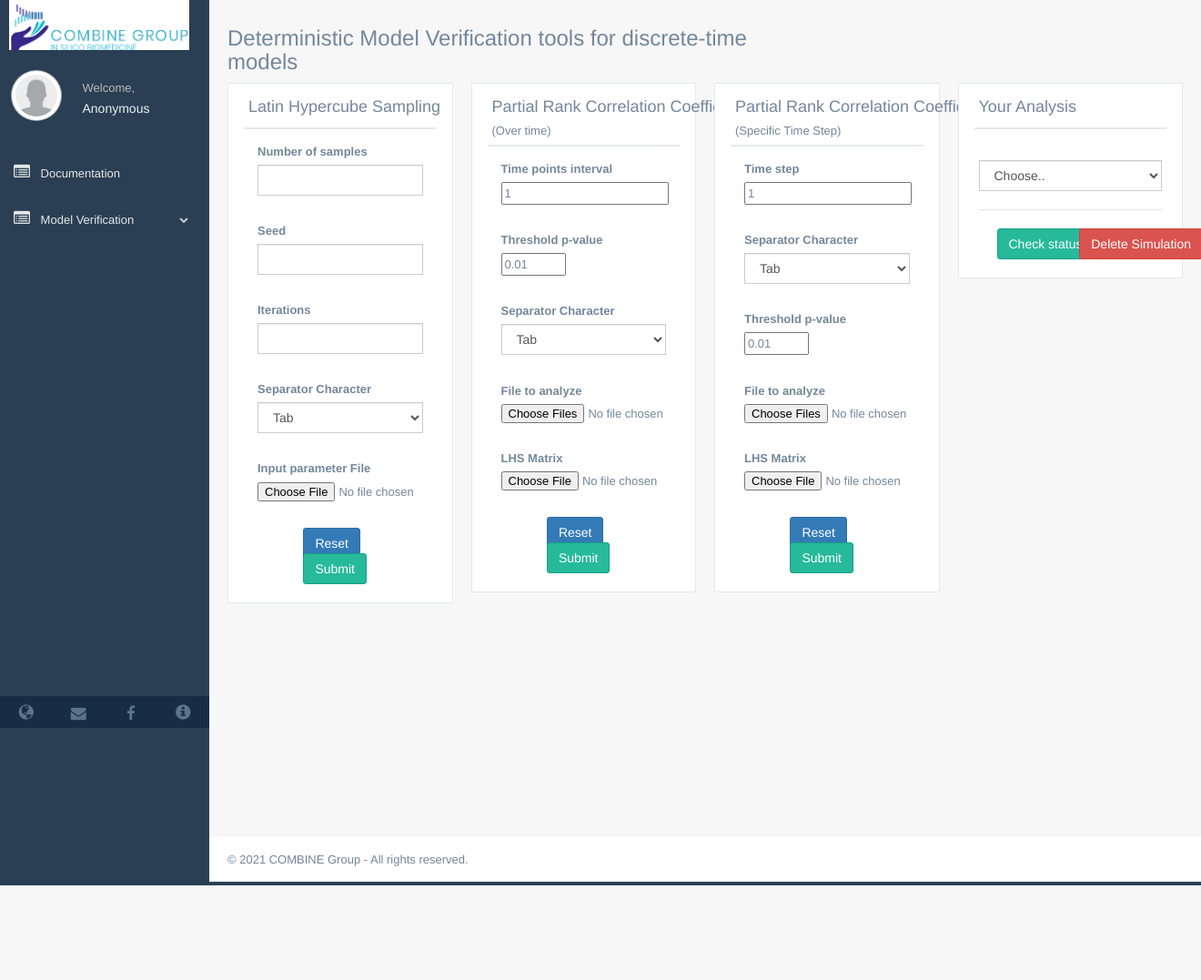
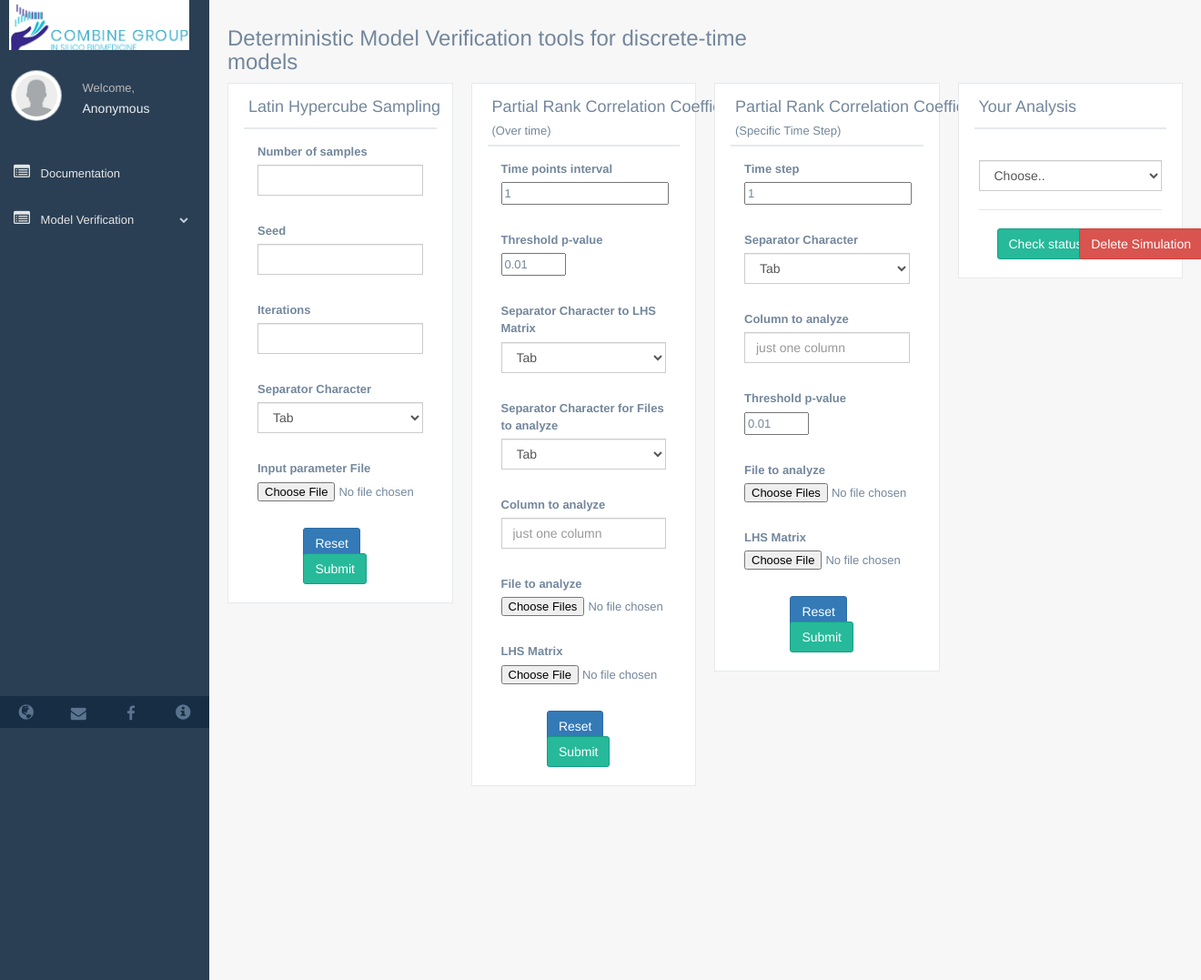
Before and after one commit to COMBINE-Group/docker_verify, a Django app: page /verify_lhs-prcc/ in a window 1320 px wide. Shown: the top 1077 px of the page at 91% size. Before the commit the page ends 973 px from the top, so only its background shows below. Run offline with Django 3.2, Linux system fonts and the light colour scheme; some libraries are stand-ins or nearby versions.

Commit message:
add the possibility to add more than 1 files for PRCC overtime
add get_correct_col_value
add different separator for LHS file and File to analyze

```diff
--- a/verify/static/js/function_verify_lhs_prcc.js
+++ b/verify/static/js/function_verify_lhs_prcc.js
@@ -100,7 +100,9 @@ $(document).ready(function () {
         let fileMatrixLhs = $("#file_matrix_lhs")
         let step_time_points = $("#step_times_points").val()
         let threshold_pvalue = $("#threshold_pvalue").val()
-        let char_sep = $('select[name=sep_prcc]').val();
+        let char_sep_for_lhs = $('select[name=sep_prcc_for_lhs_matrix]').val();
+        let char_sep_for_files = $('select[name=sep_prcc_for_files]').val();
+        let col = $('#column_select_prcc_overtime').val();
 
         if (fileInputPrcc[0].files.length === 0 && fileMatrixLhs[0].files.length === 0) {
             swalError("No files selected")
@@ -117,8 +119,10 @@ $(document).ready(function () {
             data.append("csrfmiddlewaretoken", csrf_token)
             data.append("name_analysis", name_analysis[1])
             data.append("step_time_points", step_time_points)
-            data.append("sep", char_sep)
+            data.append("sep_for_lhs", char_sep_for_lhs)
+            data.append("sep_for_files", char_sep_for_files)
             data.append("threshold_pvalue", threshold_pvalue)
+            data.append("col", col)
 
             swal({
                 title: 'Running',
@@ -175,6 +179,7 @@ $(document).ready(function () {
         let timeStep = $("#time_step").val()
         let threshold_pvalue = $("#threshold_pvalue_specific_ts").val()
         let char_sep = $('select[name=sep_prcc_specific_ts]').val();
+        let col = $('#column_select_prcc_specific_ts').val();
         let fileInput = $("#file_input_specific_ts")
         let fileMatrixLhs = $("#file_matrix_lhs_specific_ts")
 
@@ -195,6 +200,7 @@ $(document).ready(function () {
             data.append("timeStep", timeStep)
             data.append("pvalue", threshold_pvalue)
             data.append("sep", char_sep)
+            data.append("col", col)
 
             swal({
                 title: 'Running',
--- a/verify/templates/verify/verify_lhs_prcc_gen.html
+++ b/verify/templates/verify/verify_lhs_prcc_gen.html
@@ -129,15 +129,42 @@
                                 <br/>
                                 <div class="form-group">
                                     <div class="col-md-12 col-sm-12 col-xs-12">
-                                        <label>Separator Character </label>
+                                        <label>Separator Character to LHS Matrix</label>
                                     </div>
                                     <div class="col-md-12 col-sm-12 col-xs-12">
-                                        <select name="sep_prcc" class="form-control" required>
+                                        <select name="sep_prcc_for_lhs_matrix" class="form-control" required>
                                             <option value="tab">Tab</option>
                                             <option value="comma">Comma</option>
                                             <option value="semicol">Semicolon</option>
                                             <option value="space">Space</option>
                                         </select>
+                                    </div>
+                                </div>
+                                <br/>
+
+                                <div class="form-group">
+                                    <div class="col-md-12 col-sm-12 col-xs-12">
+                                        <label>Separator Character for Files to analyze </label>
+                                    </div>
+                                    <div class="col-md-12 col-sm-12 col-xs-12">
+                                        <select name="sep_prcc_for_files" class="form-control" required>
+                                            <option value="tab">Tab</option>
+                                            <option value="comma">Comma</option>
+                                            <option value="semicol">Semicolon</option>
+                                            <option value="space">Space</option>
+                                        </select>
+                                    </div>
+                                </div>
+                                <br/>
+
+                                <div class="form-group">
+                                    <div class="col-md-12 col-sm-12 col-xs-12">
+                                        <label>Column to analyze</label>
+                                    </div>
+                                    <div class="col-md-12 col-sm-12 col-xs-12">
+                                        <input type="text" id="column_select_prcc_overtime" name="column_select_prcc_overtime"
+                                               placeholder="just one column"
+                                               class="form-control" required>
                                     </div>
                                 </div>
                                 <br/>
@@ -206,6 +233,17 @@
                                             <option value="semicol">Semicolon</option>
                                             <option value="space">Space</option>
                                         </select>
+                                    </div>
+                                </div>
+                                <br/>
+                                <div class="form-group">
+                                    <div class="col-md-12 col-sm-12 col-xs-12">
+                                        <label>Column to analyze</label>
+                                    </div>
+                                    <div class="col-md-12 col-sm-12 col-xs-12">
+                                        <input type="text" id="column_select_prcc_specific_ts" name="column_select_prcc_specific_ts"
+                                               placeholder="just one column"
+                                               class="form-control" required>
                                     </div>
                                 </div>
                                 <br/>
--- a/verify/views.py
+++ b/verify/views.py
@@ -14,7 +14,7 @@ from utilities.tools import (check_content_type, check_status_simulation,
                              get_plot_trends_convergence_corr, get_sep,
                              run_lhs_analysis, run_prcc_analysis,
                              run_prcc_specific_ts, run_smoothness_analysis,
-                             run_sobol_analysis, save_files)
+                             run_sobol_analysis, save_files, get_correct_col_value)
 
 
 def verify_lhs_prcc(response):
@@ -183,10 +183,8 @@ def smoothness_analysis(request):
     if request.method == 'POST':
         if len(request.FILES.getlist('file')) == 1:
             if check_content_type(request.FILES.getlist('file'), 'text/csv,application/octet-stream'):
-                col = int(request.POST['column_select'])
-                if col > 1:
-                    col = col - 1
-                else:
+                col = get_correct_col_value(int(request.POST['col']))
+                if col == -1:
                     return JsonResponse({'status': 0, 'type': 'error', 'title': 'Error!',
                                          'mess': 'The first column is used for the X-axis of the plot '})
 
@@ -276,7 +274,7 @@ def sobol_analyze(request):
                     ll.append(df)
 
                 df_merged = pd.concat(ll, axis=0, ignore_index=True)
-                yy = df_merged[col-1].squeeze().to_numpy()
+                yy = df_merged[col - 1].squeeze().to_numpy()
 
                 params = run_sobol_analysis(list_files_uploaded[0], int(n_combinations), int(request.POST['seed']),
                                             request.POST['name_analysis'], path_sim, sep=sep_input_parameter_file,
@@ -331,18 +329,36 @@ def lhs_analysis(request):
 
 def prcc_analysis(request):
     if request.method == 'POST':
-        if len(request.FILES.getlist('file_input_prcc')) == 1 and len(request.FILES.getlist('file_matrix_lhs')) == 1:
+        if len(request.FILES.getlist('file_input_prcc')) >= 1 and len(request.FILES.getlist('file_matrix_lhs')) == 1:
             if check_content_type(request.FILES.getlist('file_input_prcc'), 'text/csv,application/octet-stream') and \
                     check_content_type(request.FILES.getlist('file_matrix_lhs'), 'text/csv,application/octet-stream'):
 
+                col = get_correct_col_value(int(request.POST['col']))
+                if col == -1:
+                    return JsonResponse({'status': 0, 'type': 'error', 'title': 'Error!',
+                                         'mess': 'The first column is used for the X-axis of the plot '})
+
                 path_sim = create_simulation_folder(settings.MEDIA_DIR_VERIFY, 'Anonymous',
                                                     request.POST['name_analysis'])
-                sep = get_sep(request.POST['sep'])
+
+                sep_lhs = get_sep(request.POST['sep_for_lhs'])
+                sep_for_files = get_sep(request.POST['sep_for_files'])
                 matrix_from_output = save_files(request.FILES.getlist('file_input_prcc'), path_sim)
                 matrix_lhs = save_files(request.FILES.getlist('file_matrix_lhs'), path_sim)
 
-                lhs_matrix = pd.read_csv(matrix_lhs[0], sep=sep)
-                matrix_output = pd.read_csv(matrix_from_output[0], sep=sep)
+                lhs_matrix = pd.read_csv(matrix_lhs[0], sep=sep_lhs)
+
+                ll = []
+                df = pd.read_csv(matrix_from_output[0], sep=sep_for_files, usecols=[0, col], engine='c', na_filter=False,
+                                 low_memory=False, header=None)
+                ll.append(df)
+                for i in range(1, len(matrix_from_output)):
+                    df = pd.read_csv(matrix_from_output[i], sep=sep_for_files, usecols=[col], engine='c', na_filter=False,
+                                     low_memory=False, header=None)
+                    ll.append(df)
+
+                matrix_output = pd.concat(ll, axis=1, ignore_index=True)
+                # matrix_output = pd.read_csv(matrix_from_output[0], sep=sep)
 
                 plot_file, time_corr_file, response = run_prcc_analysis(lhs_matrix, matrix_output, path_sim, request)
 
@@ -365,6 +381,11 @@ def prcc_analysis_specific_ts(request):
         if len(request.FILES.getlist('file_input')) == 1 and len(request.FILES.getlist('file_matrix_lhs')) == 1:
             if check_content_type(request.FILES.getlist('file_input'), 'text/csv,application/octet-stream') and \
                     check_content_type(request.FILES.getlist('file_matrix_lhs'), 'text/csv,application/octet-stream'):
+
+                col = get_correct_col_value(int(request.POST['col']))
+                if col == -1:
+                    return JsonResponse({'status': 0, 'type': 'error', 'title': 'Error!',
+                                         'mess': 'The first column is used for the X-axis of the plot '})
 
                 path_sim = create_simulation_folder(settings.MEDIA_DIR_VERIFY, 'Anonymous',
                                                     request.POST['name_analysis'])
```
Also changed, not shown: utilities/tools.py (+8 -0 lines).
